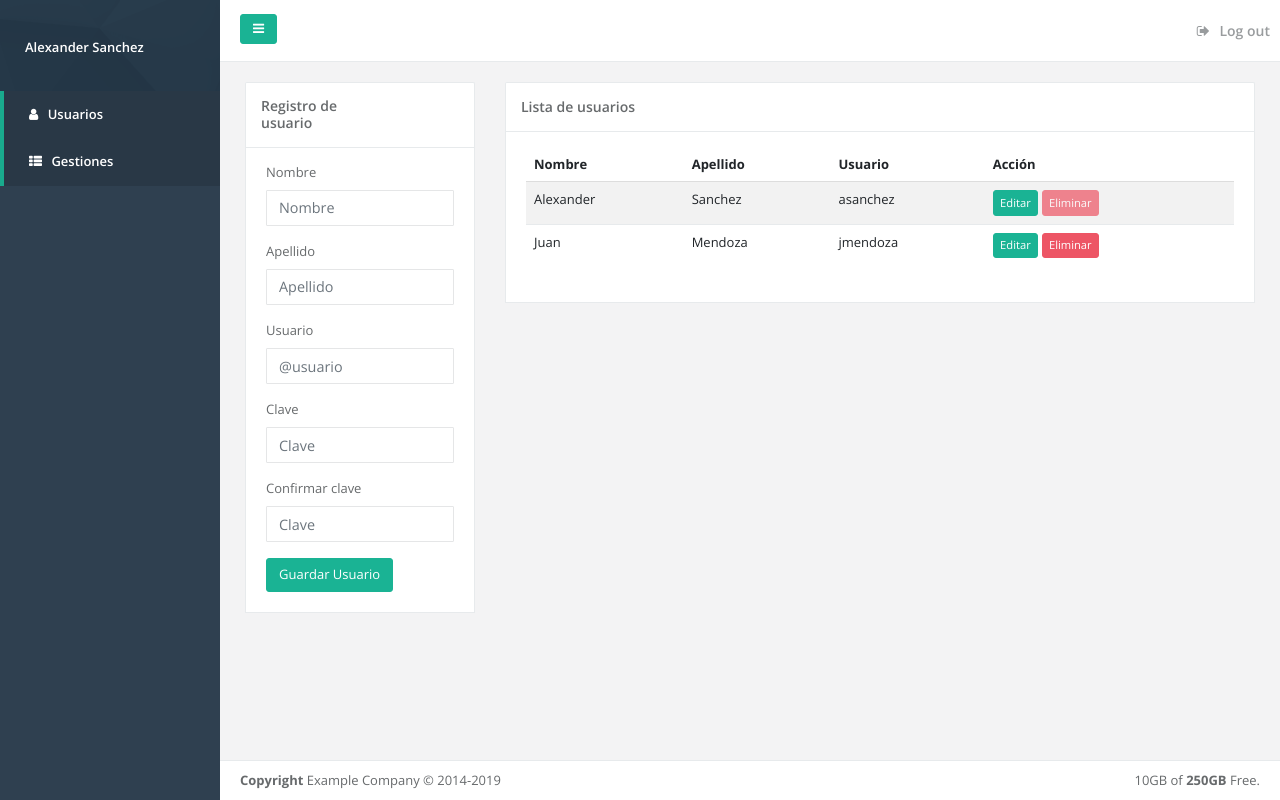
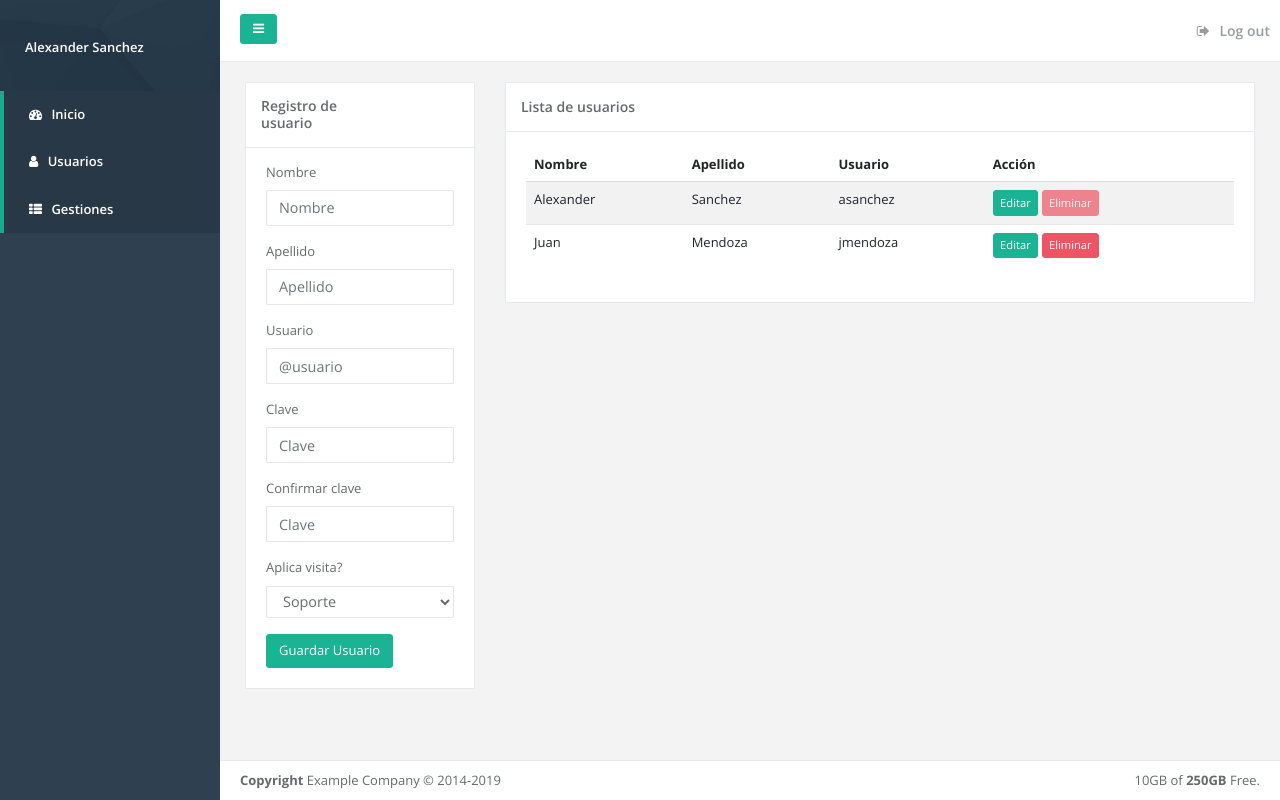
Before and after one commit to alexandersr92/test_yota, a PHP site: page /index.php?pag=usuarios in a window 1280 px wide. Run offline with PHP 8.4, Linux system fonts and the light colour scheme; a user stored in the database is signed in; data comes from the database, SQL or seed files in the repository; data that the repository does not hold is empty.

Commit message:
Se agrego persmiso a los usuarios, ademas de agreg el boton en home para generar gestioncliente

```diff
--- a/index.php
+++ b/index.php
@@ -1,7 +1,6 @@
 <?php
 require_once 'cfg/config.php';
 require_once 'structure/header.php';
-
 
 if($dbConexion === true){
     if(isset($_SESSION["USUARIO_ID"])){
--- a/modules/usuarios.php
+++ b/modules/usuarios.php
@@ -66,11 +66,17 @@
                     <div class="row">
                         <div class="col-lg-12">
                             <form role="form" method="POST" action="modules/regUsuarios.php">
-                                <div class="form-group"><label>Nombre</label> <input name="nombre" type="text" placeholder="Nombre" class="form-control"></div>
-                                <div class="form-group"><label>Apellido</label> <input name="apellido" type="text" placeholder="Apellido" class="form-control"></div>
-                                <div class="form-group"><label>Usuario</label> <input name="usuario" type="text" placeholder="@usuario" class="form-control"></div>
-                                <div class="form-group"><label>Clave</label> <input name="clave" type="password" placeholder="Clave" class="form-control"></div>
-                                <div class="form-group"><label>Confirmar clave</label> <input name="clave_v" type="password" placeholder="Clave" class="form-control"></div>
+                                <div class="form-group"><label>Nombre</label> <input  autocomplete="off" name="nombre" type="text" placeholder="Nombre" class="form-control"></div>
+                                <div class="form-group"><label>Apellido</label> <input  autocomplete="off" name="apellido" type="text" placeholder="Apellido" class="form-control"></div>
+                                <div class="form-group"><label>Usuario</label> <input  autocomplete="off" name="usuario" type="text" placeholder="@usuario" class="form-control"></div>
+                                <div class="form-group"><label>Clave</label> <input  autocomplete="off" name="clave" type="password" placeholder="Clave" class="form-control"></div>
+                                <div class="form-group"><label>Confirmar clave</label> <input  autocomplete="off" name="clave_v" type="password" placeholder="Clave" class="form-control"></div>
+                                <div class="form-group"><label>Aplica visita?</label>
+                                    <select class="form-control m-b" name="permiso">
+                                        <option value="1">Soporte</option>
+                                        <option value="0">Recepción</option>
+                                    </select>
+                                </div>
                                 <input class="btn btn-primary" type="submit" value="Guardar Usuario" name="guardar">
 
                             </form>
@@ -160,9 +166,27 @@
                                                         <div class="form-group"><label>Nombre</label> <input name="nombre" type="text" placeholder="Nombre" class="form-control" value="<?php echo $row['nombre']; ?>"></div>
                                                         <div class="form-group"><label>Apellido</label> <input name="apellido" type="text" placeholder="Apellido" class="form-control" value="<?php echo $row['apellido']; ?>"></div>
                                                         <div class="form-group"><label>Usuario</label> <input disabled name="usuario" type="text" placeholder="@usuario" class="form-control" value="<?php echo $row['usuario']; ?>"></div>
-                                                        <div class="form-group"><label>Clave</label> <input name="clave" type="password" placeholder="Clave" class="form-control"></div>
+                                                        <div class="form-group"><label>Clave</label> <input autocomplete="off" name="clave" type="password" placeholder="Clave"  class="form-control"></div>
                                                         <div class="form-group"><label>Confirmar clave</label> <input name="clave_v" type="password" placeholder="Clave" class="form-control"></div>
+                                                        <div class="form-group"><label>Aplica visita?</label>
+                                                        <select class="form-control m-b" name="permiso">
+                                                            <?php
+                                                                if( $row['permiso']==1){
+                                                                    ?>
+                                                                    <option selected value="1">Soporte</option>
+                                                                    <option value="0">Recepción</option>
+                                                                <?php
+                                                                }else{
+                                                                    ?>
+                                                                        <option value="1">Soporte</option>
+                                                                        <option selected value="0">Recepción</option>
+                                                                    <?php
+                                                                }
+                                                            ?>
 
+
+                                                        </select>
+                                                    </div>
                                                 </div>
                                                 <div class="modal-footer">
                                                     <input type="hidden" name="id" value="<?php echo $row['usuario_id']; ?>">
--- a/structure/menu_left.php
+++ b/structure/menu_left.php
@@ -13,6 +13,9 @@
                 </div>
             </li>
             <li class="active">
+                <a href="index.php"><i class="fa fa-dashboard"></i> <span class="nav-label">Inicio</span></a>
+            </li>
+            <li class="active">
                 <a href="index.php?pag=usuarios"><i class="fa fa-user"></i> <span class="nav-label">Usuarios</span></a>
             </li>
             <li class="active">
```
Also changed, not shown: modules/home.php (+41 -7 lines), modules/regGestionesClientes.php (added, +85 -0 lines), modules/regUsuarios.php (+4 -3 lines).
